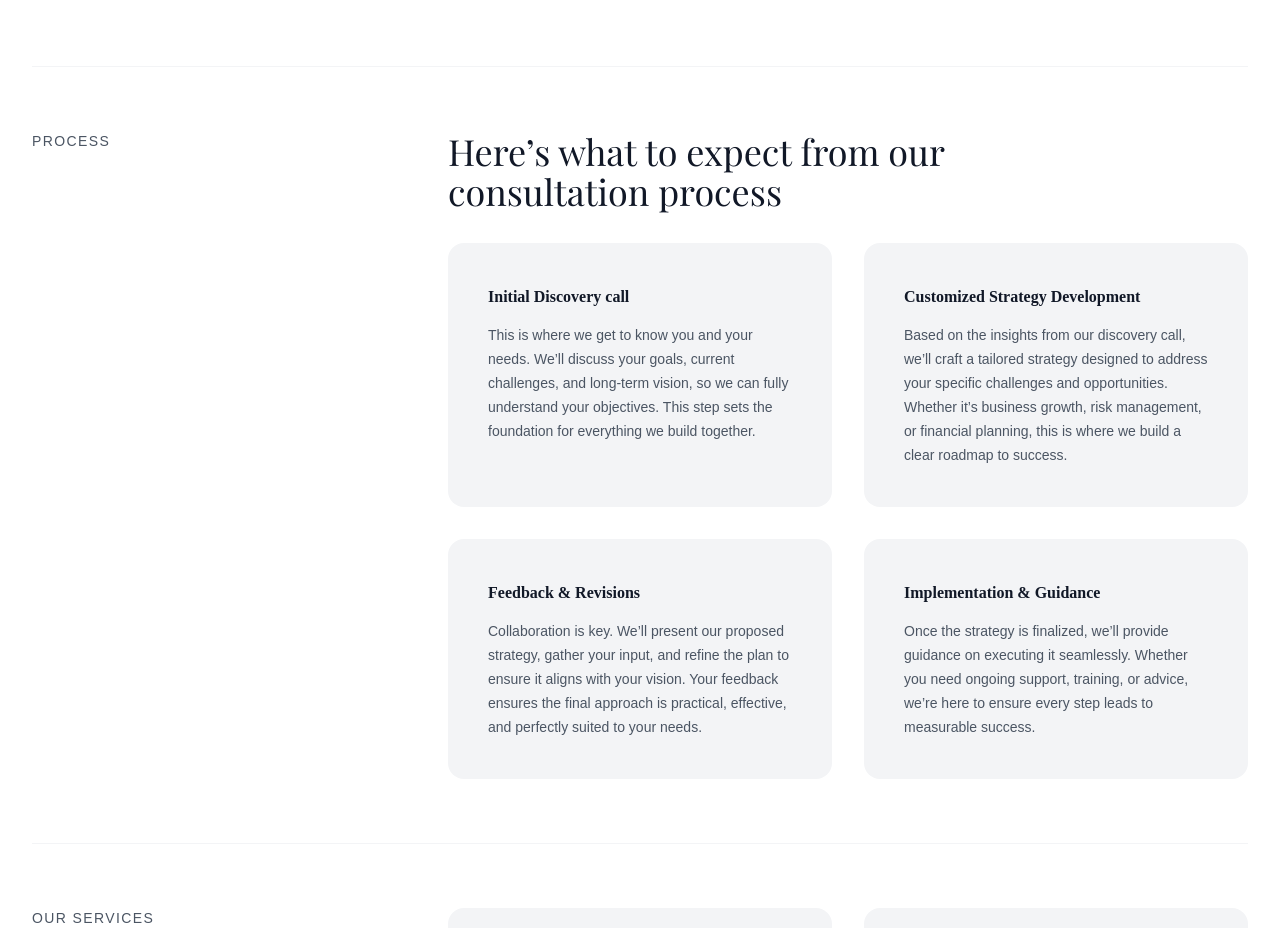
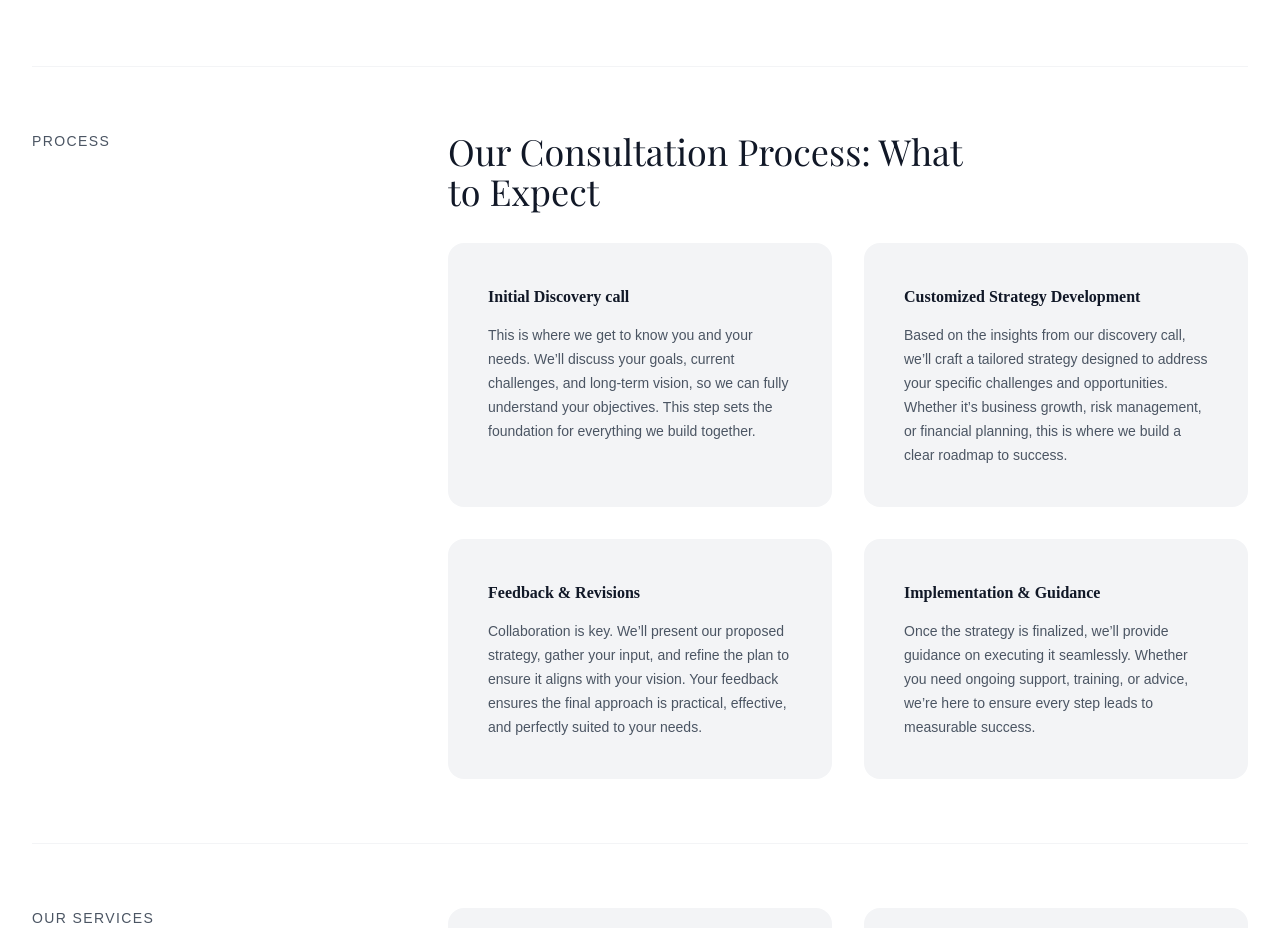
Before and after one commit to DrRhea/company_profile_usa, a Next.js app: page / in a window 1280 px wide. Shown: the part 1166-2094 px from the top of the page. Built offline with nearby package versions, Linux system fonts and the light colour scheme; a web font is replaced by a local one.

Commit message:
fix: font style

```diff
--- a/src/app/components/About.js
+++ b/src/app/components/About.js
@@ -28,7 +28,7 @@ const About = () => {
             </div>
             <div className="grid grid-cols-1 gap-6 sm:grid-cols-2 lg:col-span-2 lg:gap-8">
               <h2 className="text-4xl text-gray-900 sm:col-span-2 w-2/3">
-                Here’s what to expect from our consultation process
+                Our Consultation Process: What to Expect
               </h2>
               {[
                 { title: "Initial Discovery call",
```
